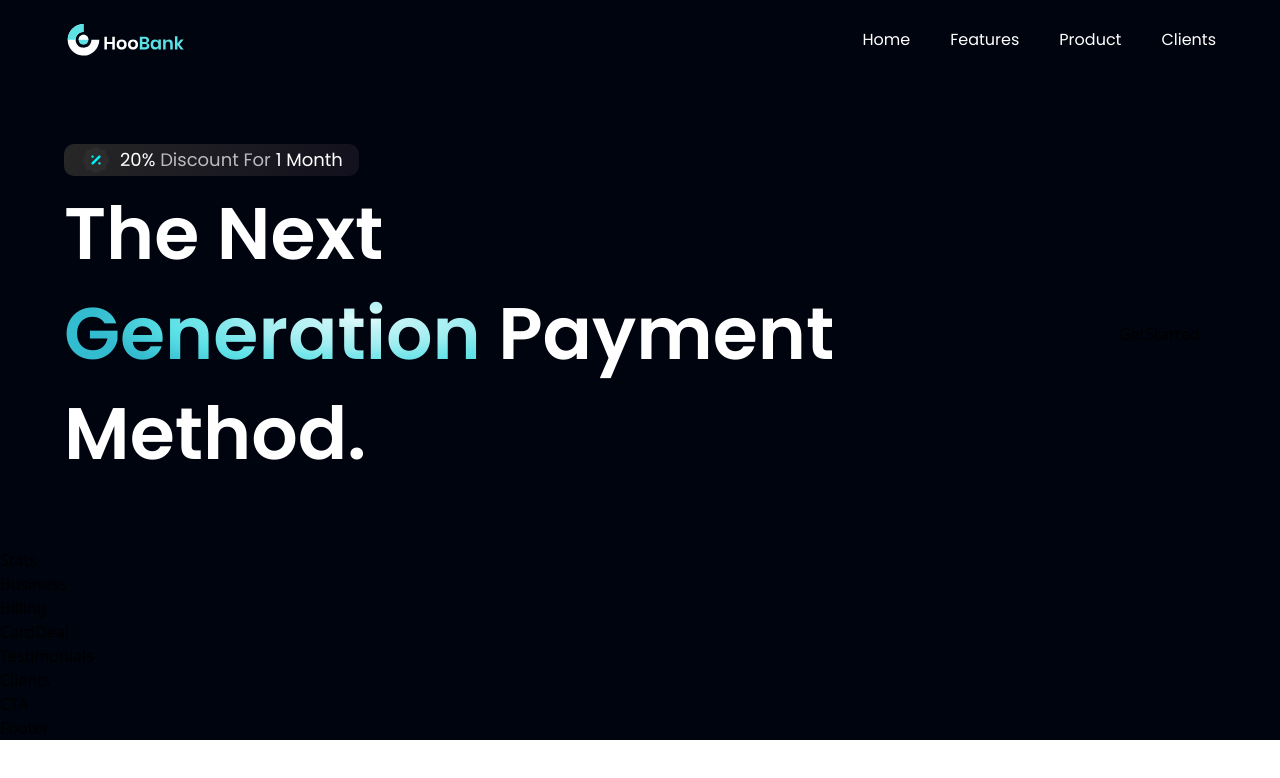
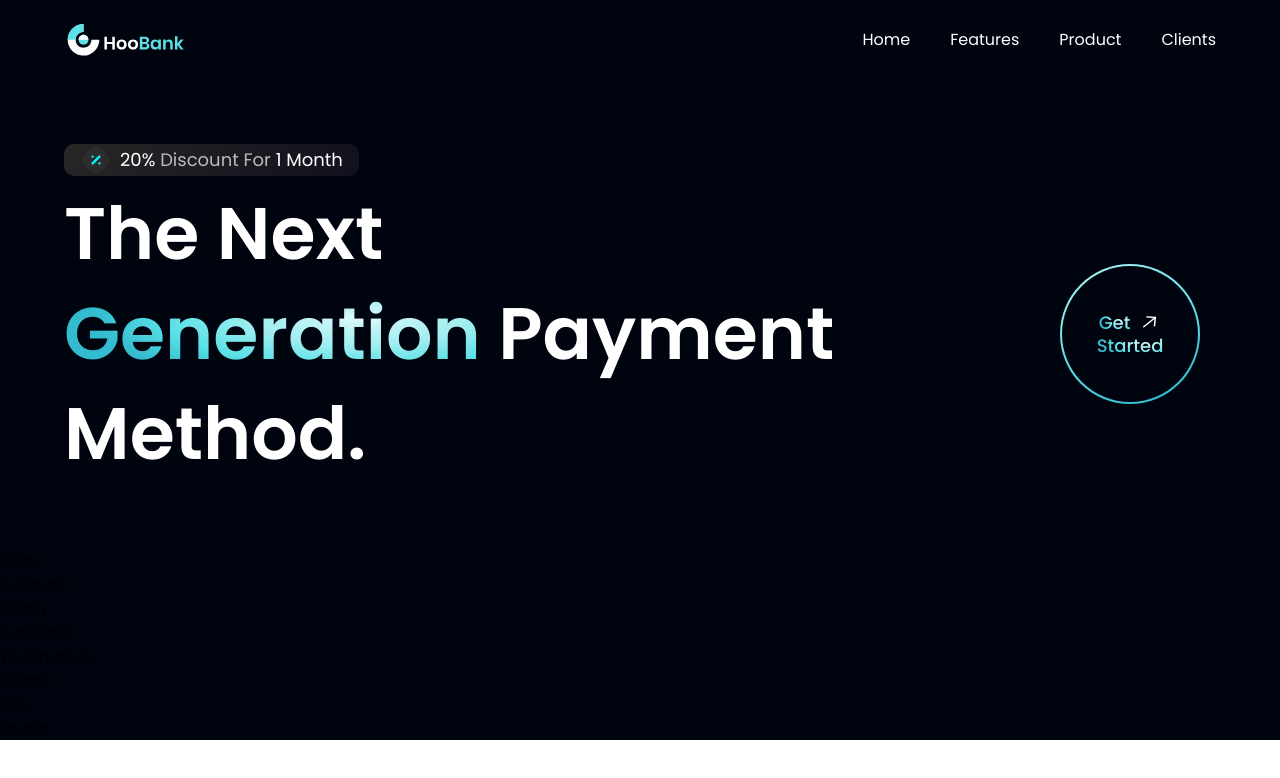
Before and after one commit to VictorMhub/HunterBank, a React (Vite) app in the folder hunter_bank_app/: page / in a window 1280 px wide. Shown: the top 778 px of the page. Built offline with nearby package versions, Linux system fonts and the light colour scheme.

Commit message:
Feat - get started button

```diff
--- a/hunter_bank_app/src/components/GetStarted.jsx
+++ b/hunter_bank_app/src/components/GetStarted.jsx
@@ -1,9 +1,23 @@
-import React from 'react'
+import styles from '../style';
+import { arrowUp } from '../assets';
 
-const GetStarted = () => {
-  return (
-    <div>GetStarted</div>
+const GetStarted = () =>  (
+    <div className={`${styles.flexCenter} w-[140px] h-[140px] rounded-full bg-blue-gradient p-[2px] cursor-pointer`}>
+      <div className={`${styles.flexCenter} flex-col bg-primary w-[100%] h-[100%] rounded-full`}>
+        <div className={`${styles.flexStart} flex-row`}>
+          <p className='font-poppins font-medium text-[18px] leading-[23px] mr-2'>
+            <span className='text-gradient'> Get </span>
+          </p>
+          <img src={arrowUp} className='w-[23px] h-[23px] object-contain' alt='arrow'/>
+        </div>
+        <p className='font-poppins font-medium text-[18px] leading-[23px]'>
+            <span className='text-gradient'> Started </span>
+
+        </p>
+      </div>
+
+    </div>
   )
-}
+
 
 export default GetStarted
```
